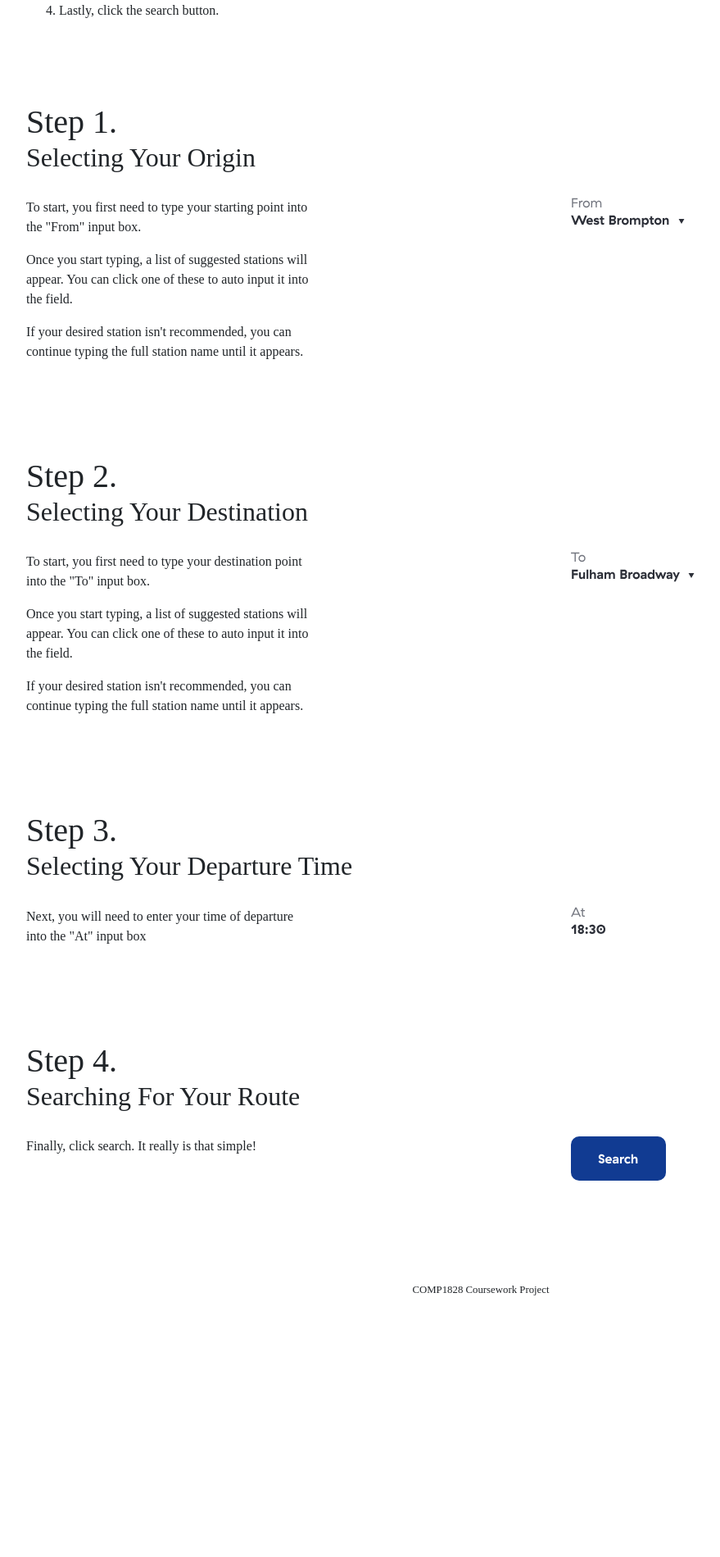
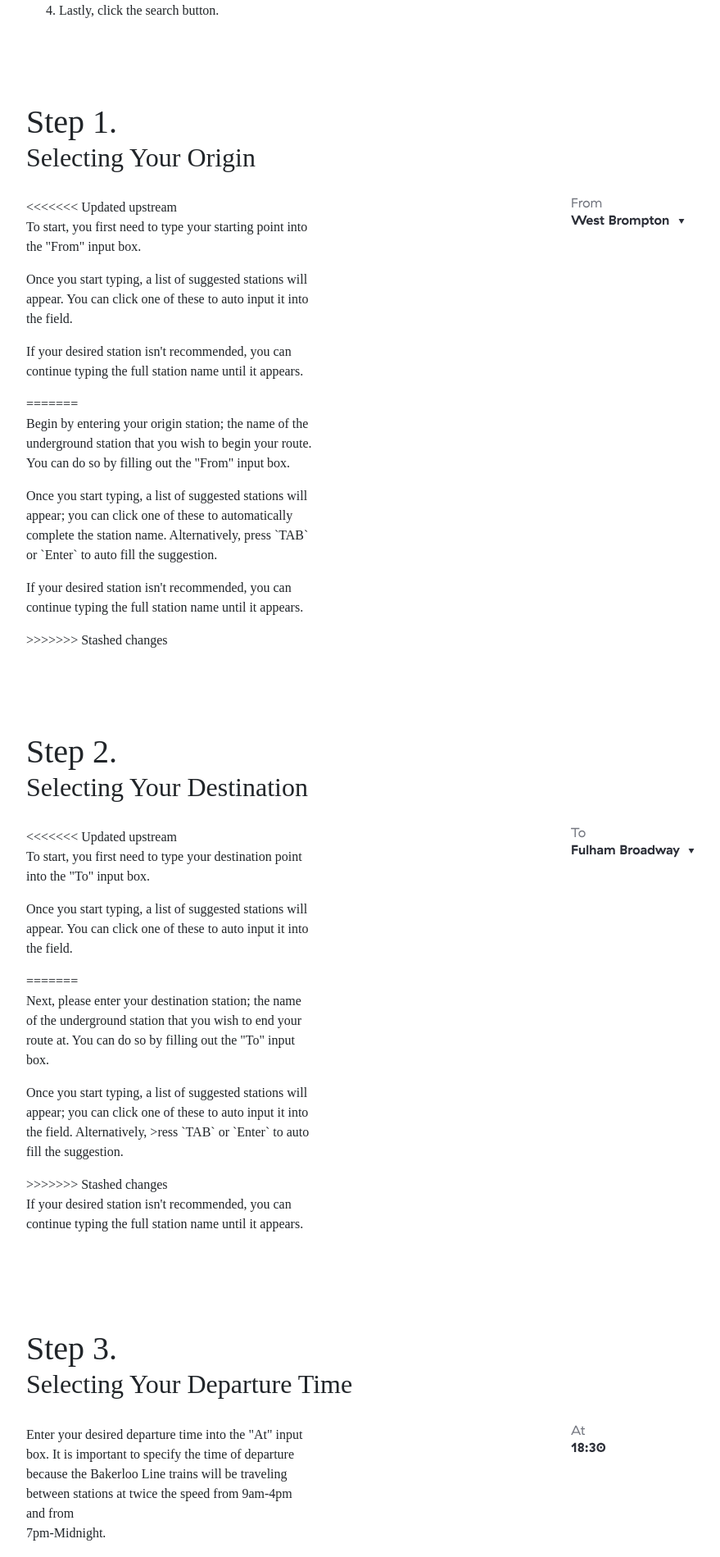
Before and after one commit to metallicgloss/London-Underground-Route-Planner, a Django app: page /userguide in a window 1280 px wide. Shown: the part 447-2346 px from the top of the page at 82% size, without its empty margins (53-932 px from the left). Before the commit the page ends 2027 px from the top, so only its background shows below. Run offline with Django 3.2, Linux system fonts and the light colour scheme; some libraries are stand-ins or nearby versions; some web fonts are replaced.

Commit message:
Adding content to userguide

```diff
--- a/underground_route_planner/templates/userguide.html
+++ b/underground_route_planner/templates/userguide.html
@@ -32,11 +32,17 @@
         <div class="user-guide-description">
             <div class="row">
                 <div class="col-lg-4">
+<<<<<<< Updated upstream
                     <p>To start, you first need to type your starting point into the "From" input box.</p>
                     <p>Once you start typing, a list of suggested stations will appear. You can click one of these
                         to auto input it into the field.</p>
                     <p>If your desired station isn't recommended, you can continue typing the full station name
                         until it appears.</p>
+=======
+                    <p>Begin by entering your origin station; the name of the underground station that you wish to begin your route. You can do so by filling out the "From" input box.</p>
+                    <p>Once you start typing, a list of suggested stations will appear; you can click one of these to automatically complete the station name. Alternatively, press `TAB` or `Enter` to auto fill the suggestion.</p>
+                    <p>If your desired station isn't recommended, you can continue typing the full station name until it appears.</p>
+>>>>>>> Stashed changes
                 </div>
                 <div class="col-lg-5 offset-lg-3">
                     <img src="{% static 'imgs/from-box.svg' %}" />
@@ -51,8 +57,13 @@
         <div class="user-guide-description">
             <div class="row">
                 <div class="col-lg-4">
+<<<<<<< Updated upstream
                     <p>To start, you first need to type your destination point into the "To" input box.</p>
                     <p>Once you start typing, a list of suggested stations will appear. You can click one of these to auto input it into the field.</p>
+=======
+                    <p>Next, please enter your destination station; the name of the underground station that you wish to end your route at. You can do so by filling out the "To" input box.</p>
+                    <p>Once you start typing, a list of suggested stations will appear; you can click one of these to auto input it into the field. Alternatively, >ress `TAB` or `Enter` to auto fill the suggestion.</p>
+>>>>>>> Stashed changes
                     <p>If your desired station isn't recommended, you can continue typing the full station name until it appears.</p>
                 </div>
                 <div class="col-lg-5 offset-lg-3">
@@ -68,7 +79,8 @@
         <div class="user-guide-description">
             <div class="row">
                 <div class="col-lg-4">
-                    <p>Next, you will need to enter your time of departure into the "At" input box</p>
+                    <p>Enter your desired departure time into the "At" input box. It is important to specify the time of departure because the Bakerloo Line trains will be traveling between stations at twice the speed from 9am-4pm and from <br>7pm-Midnight.
+                    <p>This is part of a new infrastructure rollout to help you get to your destination as quickly as possible!</p>
                 </div>
                 <div class="col-lg-5 offset-lg-3">
                     <img src="{% static 'imgs/at-box.svg' %}" />
```
